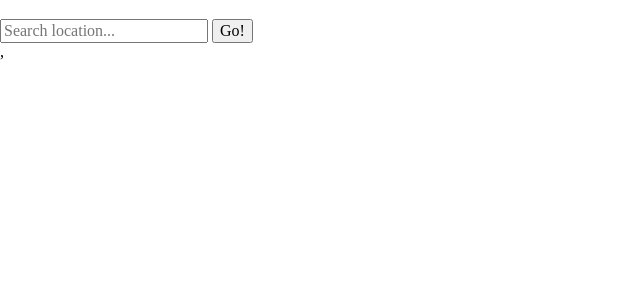
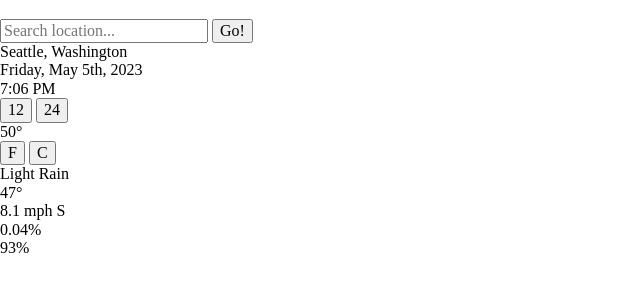
Before and after one commit to djsereno/Weather-App, a website built with webpack: page src/index.html in a window 1280 px wide. Shown: the part 61-352 px from the top of the page, without its empty margins (0-640 px from the left). Built offline with nearby package versions, Linux system fonts and the light colour scheme; no server answers.

Commit message:
Save API call to JSON for development

```diff
--- a/src/index.html
+++ b/src/index.html
@@ -20,7 +20,11 @@
       </div>
       <div id="date"></div>
       <div id="time"></div>
+      <span><button type="button">12</button></span>
+      <span><button type="button">24</button></span>
       <div id="temp"></div>
+      <span><button type="button">F</button></span>
+      <span><button type="button">C</button></span>
       <div id="condition"></div>
     </div>
     <div class="details">
--- a/src/index.js
+++ b/src/index.js
@@ -21,10 +21,12 @@ import titleCase from './helper-fns';
   const humidityElem = document.querySelector('#humidity');
 
   const updateDOM = (results) => {
+    const date = new Date(Date.parse(results.location.date));
+
     cityElem.innerText = results.location.city;
     regionElem.innerText = results.location.region;
-    dateElem.innerText = format(results.location.date, 'PPPP');
-    timeElem.innerText = format(results.location.date, 'p');
+    dateElem.innerText = format(date, 'PPPP');
+    timeElem.innerText = format(date, 'p');
 
     tempElem.innerText = `${results.weather.imp.temp}°`;
     conditionElem.innerText = results.weather.imp.condition;
@@ -40,8 +42,16 @@ import titleCase from './helper-fns';
     if (!location) return;
     locInput.value = '';
 
-    const results = await getWeather(location);
-    console.log(results);
+    // FOR DEVELOPMENT USE TO AVOID WASTEFUL API CALLS
+    const useAPI = false;
+    let results;
+    if (useAPI) {
+      results = await getWeather(location);
+    } else {
+      const response = await fetch('./sampledata.json');
+      results = await response.json();
+    }
+
     updateDOM(results);
   };
 
--- /dev/null
+++ b/src/sampledata.json
@@ -0,0 +1,30 @@
+{
+  "location": {
+    "city": "Seattle",
+    "region": "Washington",
+    "country": "United States of America",
+    "date": "2023-05-05T19:06:00.000Z"
+  },
+  "weather": {
+    "imp": {
+      "temp": 50,
+      "feelslike": 47,
+      "condition": "Light rain",
+      "wind_speed": 8.1,
+      "wind_degree": 170,
+      "wind_dir": "S",
+      "precip": 0.04,
+      "humidity": 93
+    },
+    "met": {
+      "temp": 10,
+      "feelslike": 8.3,
+      "condition": "Light rain",
+      "wind_speed": 13,
+      "wind_degree": 170,
+      "wind_dir": "S",
+      "precip": 0.9,
+      "humidity": 93
+    }
+  }
+}
--- a/src/weather.js
+++ b/src/weather.js
@@ -25,7 +25,7 @@ const getWeather = async (loc = 'san francisco') => {
     city: locationData.name,
     region: locationData.region,
     country: locationData.country,
-    date: new Date(Date.parse(locationData.localtime)),
+    date: locationData.localtime,
   };
 
   const weatherImperial = {
@@ -49,9 +49,9 @@ const getWeather = async (loc = 'san francisco') => {
     humidity: weatherData.humidity,
   };
 
-  const weather = { location, weather: { imp: weatherImperial, met: weatherMetric } };
+  const results = { location, weather: { imp: weatherImperial, met: weatherMetric } };
 
-  return weather;
+  return results;
 };
 
 export default getWeather;
```
